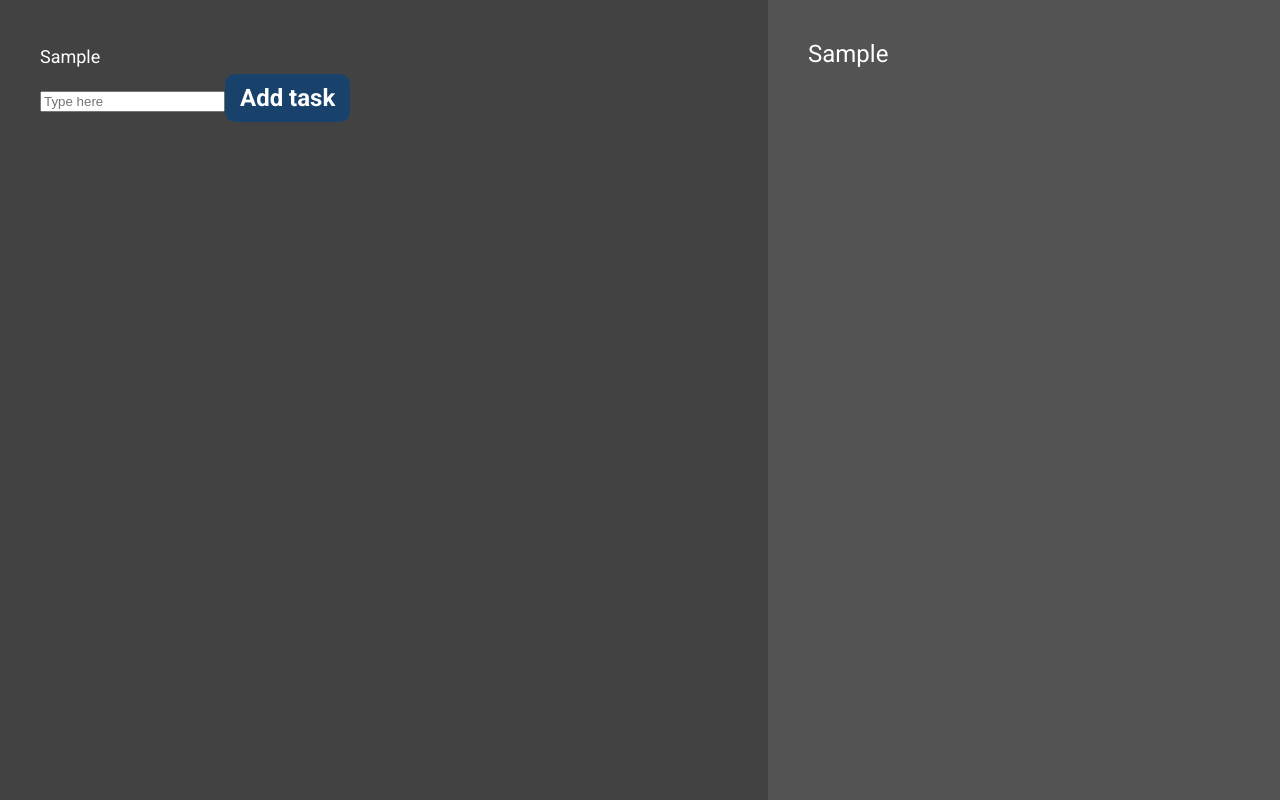
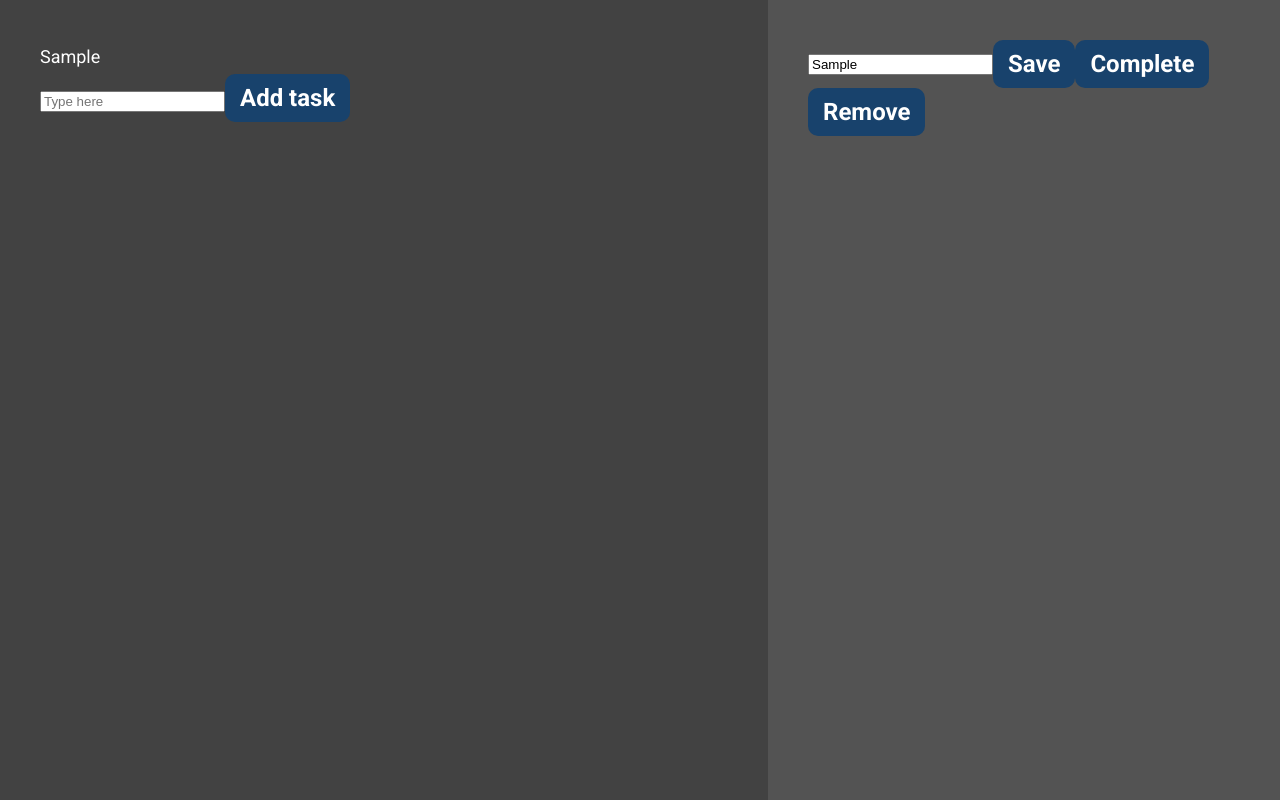
Before and after one commit to Bombazok/todoapp, a React (Create React App) app: page / in a window 1280 px wide. Both pictures are taken after typing "Sample" into the empty fields and a click on the button "Add task". Built offline with nearby package versions, Linux system fonts and the light colour scheme.

Commit message:
feat(jsx): add edit, complete, remove funcs/buttons

```diff
--- a/src/jsx/components/info.jsx
+++ b/src/jsx/components/info.jsx
@@ -1,3 +1,5 @@
+import { useEffect, useState } from "react";
+
 function Info({ data, setData }) {
 	let notEmpty = data.currentTaskID >= 0;
 	let currentTask = null;
@@ -8,11 +10,83 @@ function Info({ data, setData }) {
 		}
 	});
 
+	const [currentTitle, setCurrentTitle] = useState("");
+
+	// using it to dispkay current title at the Info input
+	useEffect(() => {
+		if (currentTask) setCurrentTitle(currentTask?.title);
+	}, [currentTask]);
+
+	const editTask = (e) => {
+		e.preventDefault();
+
+		let titleInput = e.target.elements.title;
+		let newTitle = titleInput.value;
+		let newTasksArray = data.tasks.map((task) =>
+			task.ID !== currentTask.ID ? task : { ...task, title: newTitle }
+		);
+
+		if (newTitle === "") return;
+
+		setData({ ...data, tasks: newTasksArray });
+	};
+
+	const completeTask = () => {
+		let newTasksArray = data.tasks.map((task) =>
+			task.ID !== currentTask.ID ? task : { ...task, completed: true }
+		);
+
+		setData({ ...data, tasks: newTasksArray });
+	};
+
+	const removeTask = () => {
+		let newTasksArray = [];
+		let newTaskID = -1;
+
+		data.tasks.forEach((task) => {
+			if (task.ID !== currentTask.ID) {
+				newTaskID = task.ID;
+
+				newTasksArray.push(task);
+			}
+		});
+
+		setData({ ...data, tasks: newTasksArray, currentTaskID: newTaskID });
+	};
+
 	return (
 		<div className={`info ${notEmpty ? "" : "info__empty"}`}>
 			{currentTask ? (
 				<div className="info__holder">
-					<div className="info__title">{currentTask.title}</div>
+					<form
+						onSubmit={editTask}
+						className="info__form jcfs-aic wrap"
+					>
+						<input
+							className="info__title"
+							name="title"
+							value={currentTitle}
+							onChange={(e) => setCurrentTitle(e.target.value)}
+						/>
+
+						<button type="submit">Save</button>
+
+						<button
+							type="button"
+							onClick={completeTask}
+							className="button__complete"
+						>
+							Complete
+						</button>
+
+						<button
+							type="button"
+							onClick={removeTask}
+							className="button__remove"
+						>
+							Remove
+						</button>
+					</form>
 				</div>
 			) : null}
 		</div>
```
